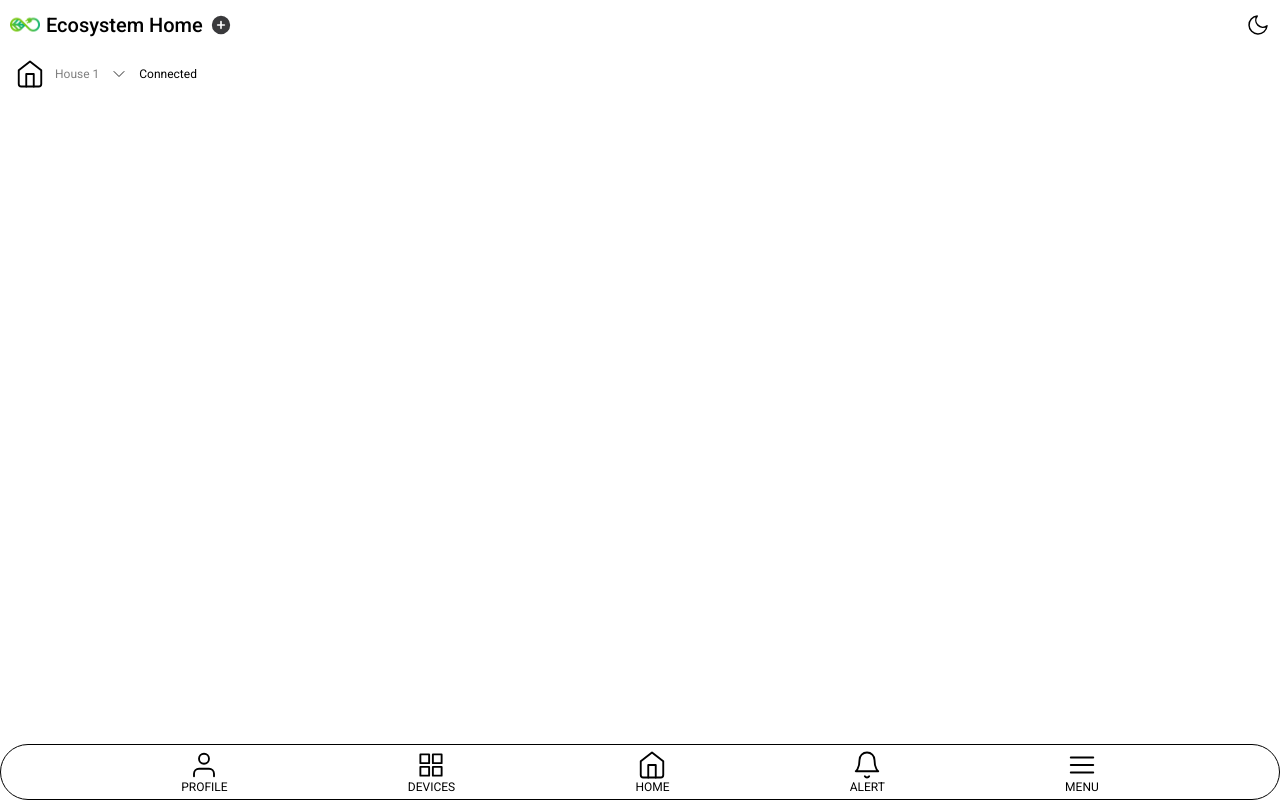
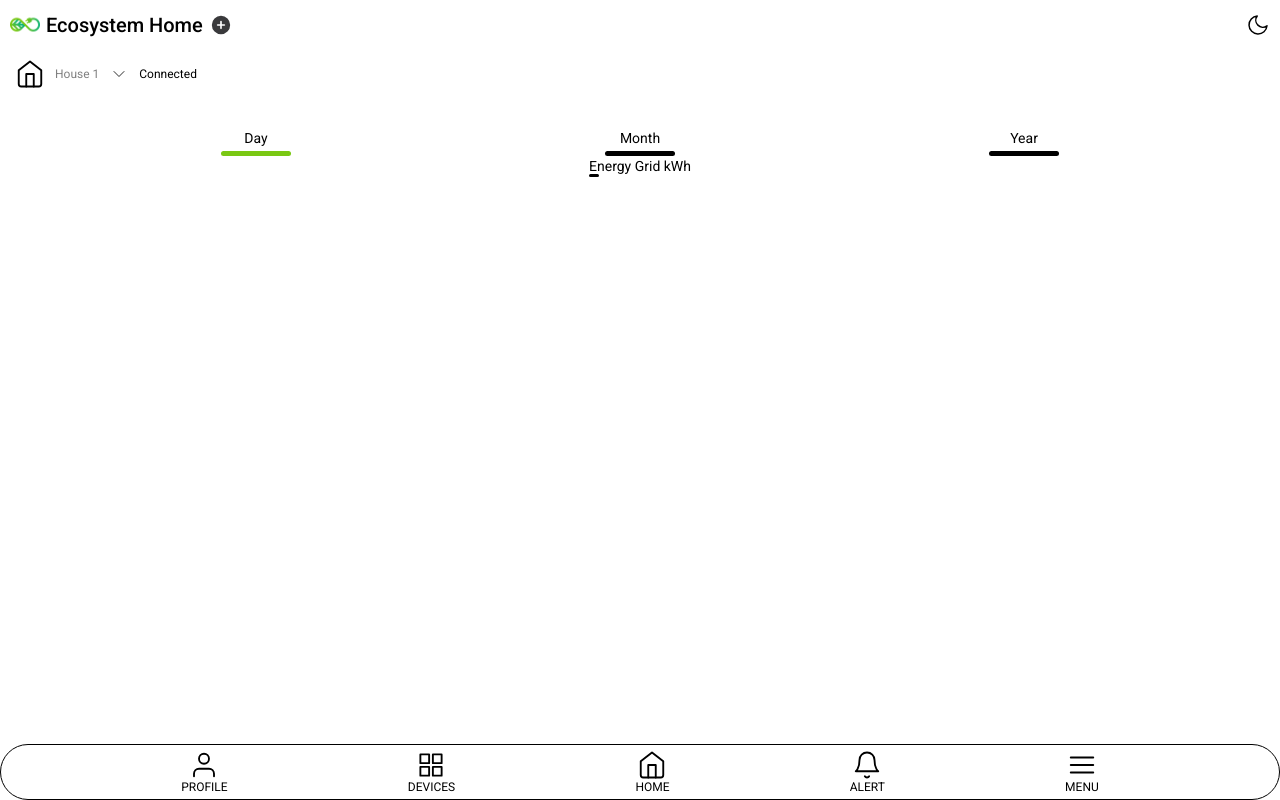
Before and after one commit to amirali108/PowerSaveMeFrontend, a React (Vite) app in the folder frontend/: page / in a window 1280 px wide. Built offline with nearby package versions, Linux system fonts and the light colour scheme.

Commit message:
Set up timeline

```diff
--- a/frontend/package.json
+++ b/frontend/package.json
@@ -16,6 +16,7 @@
     "react-dom": "^18.2.0",
     "react-router-dom": "^6.15.0",
     "react-select": "^5.7.5",
+    "recharts": "^2.8.0",
     "sort-by": "^0.0.2",
     "styled-components": "^6.0.7"
   },
--- a/frontend/src/App.css
+++ b/frontend/src/App.css
@@ -3,12 +3,12 @@
   font-family: 'Roboto', sans-serif;
   margin: 0;
   padding: 0;
+  overflow-x: hidden;
 }
 
 html, body {
   height: 100%;
   width: 100%;
-  overflow-x: hidden;
   box-sizing: border-box;
 }
 
--- a/frontend/src/App.jsx
+++ b/frontend/src/App.jsx
@@ -6,11 +6,13 @@ import NavTop from './components/NavTop'
 import NavBottom from './components/NavBottom'
 import SelectHome from './components/SelectHome'
 
+
 function App() {
   return (
     <>
       <NavTop />
       <SelectHome />
+      {/* <TimeNavigation /> */}
       <Router>
         <Routes>
           <Route path="/" element={<FirstPage />} />
--- /dev/null
+++ b/frontend/src/components/EnergyBalance.jsx
@@ -0,0 +1,12 @@
+import SolarLine from "./SolarLine"
+
+
+function EnergyBalance() {
+  return (
+    <>
+    <SolarLine />
+    </>
+  )
+}
+
+export default EnergyBalance
--- /dev/null
+++ b/frontend/src/components/EnergyBalanceMonth.jsx
@@ -0,0 +1,9 @@
+
+
+function EnergyBalanceMonth() {
+  return (
+    <div>EnergyBalanceMonth</div>
+  )
+}
+
+export default EnergyBalanceMonth
--- /dev/null
+++ b/frontend/src/components/EnergyBalanceYear.jsx
@@ -0,0 +1,9 @@
+
+
+function EnergyBalanceYear() {
+  return (
+    <div>EnergyBalanceYear</div>
+  )
+}
+
+export default EnergyBalanceYear
--- /dev/null
+++ b/frontend/src/components/SolarLine.jsx
@@ -0,0 +1,27 @@
+import styled from "styled-components"
+
+function SolarLine() {
+  return (
+    <>
+    <Solar>
+<p>Energy Grid kWh</p>
+<div className="solar-line"></div>
+    </Solar>
+    </>
+  )
+}
+
+export default SolarLine
+
+const Solar = styled.div`
+p {
+  font-size: 12px;
+}
+
+.solar-line {
+height: 3px;
+width: 10px;
+background-color: black;
+border-radius: 5px;
+}
+`
--- /dev/null
+++ b/frontend/src/components/TimeNavigation.jsx
@@ -0,0 +1,117 @@
+import { useState } from 'react'
+import styled from 'styled-components'
+import EnergyBalance from './EnergyBalance'
+import EnergyBalanceMonth from './EnergyBalanceMonth'
+import EnergyBalanceYear from './EnergyBalanceYear'
+
+function TimeNavigation() {
+  const [toggleTab, setToggleTab] = useState(1)
+
+  const toggleTabs = (index) => {
+    setToggleTab(index)
+  }
+
+  return (
+    <>
+      <TimelineContainer>
+        <div className="tabs">
+          <div
+            className={toggleTab === 1 ? 'tab active-tab' : 'tab'}
+            onClick={() => toggleTabs(1)}
+          >
+            <p>Day</p>
+            <i
+              className={toggleTab === 1 ? 'border active-border' : 'border'}
+            ></i>
+          </div>
+          <div
+            className={toggleTab === 2 ? 'tab active-tab' : 'tab'}
+            onClick={() => toggleTabs(2)}
+          >
+            <p>Month</p>
+            <i
+              className={toggleTab === 2 ? 'border active-border' : 'border'}
+            ></i>
+          </div>
+          <div
+            className={toggleTab === 3 ? 'tab active-tab' : 'tab'}
+            onClick={() => toggleTabs(3)}
+          >
+            <p>Year</p>
+            <i
+              className={toggleTab === 3 ? 'border active-border' : 'border'}
+            ></i>
+          </div>
+        </div>
+
+        <div className="tab-content">
+          <div
+            className={toggleTab === 1 ? 'content active-content' : 'content'}
+          >
+            <EnergyBalance />
+          </div>
+          <div
+            className={toggleTab === 2 ? 'content active-content' : 'content'}
+          >
+            <EnergyBalanceMonth />
+          </div>
+          <div
+            className={toggleTab === 3 ? 'content active-content' : 'content'}
+          >
+            <EnergyBalanceYear />
+          </div>
+        </div>
+      </TimelineContainer>
+    </>
+  )
+}
+
+export default TimeNavigation
+
+const TimelineContainer = styled.div`
+  display: flex;
+  flex-direction: column;
+  align-items: center;
+  width: 100%;
+  margin-top: 30px;
+
+  .tabs {
+    width: 100%;
+    height: 30px;
+    display: flex;
+    justify-content: space-evenly;
+    align-items: center;
+    /* border-bottom: 1px solid #000000; */
+  }
+  .tab {
+    display: flex;
+    flex-direction: column;
+    justify-content: center;
+    align-items: center;
+    height: 30px;
+    width: 20%;
+  }
+
+  i.border {
+    height: 5px;
+    width: 70px;
+    border-radius: 10px;
+    background-color: #000000;
+    margin-top: 5px;
+  }
+
+  i.active-border {
+    background-color: #7ac813;
+  }
+  .content {
+    display: none;
+  }
+
+  .active-content {
+    display: block;
+  }
+
+  p {
+    font-size: 14px;
+  }
+`
--- a/frontend/src/routes/FirstPage.jsx
+++ b/frontend/src/routes/FirstPage.jsx
@@ -1,16 +1,16 @@
-import styled from "styled-components"
-
+import styled from 'styled-components'
+import TimeNavigation from '../components/TimeNavigation'
 
 function FirstPage() {
   return (
     <>
-<First>
-
-</First>
+      <Time>
+        <TimeNavigation />
+      </Time>
     </>
   )
 }
 
 export default FirstPage
 
-const First = styled.div``
+const Time = styled.div``
```
Also changed, not shown: frontend/src/components/EnergyBalanceDay.jsx (added, +9 -0 lines), frontend/src/components/SelectTimeline.jsx (deleted, +0 -9 lines), frontend/src/components/GridLine.jsx (added), 1 other file (tests, documents, lock files or other folders).
